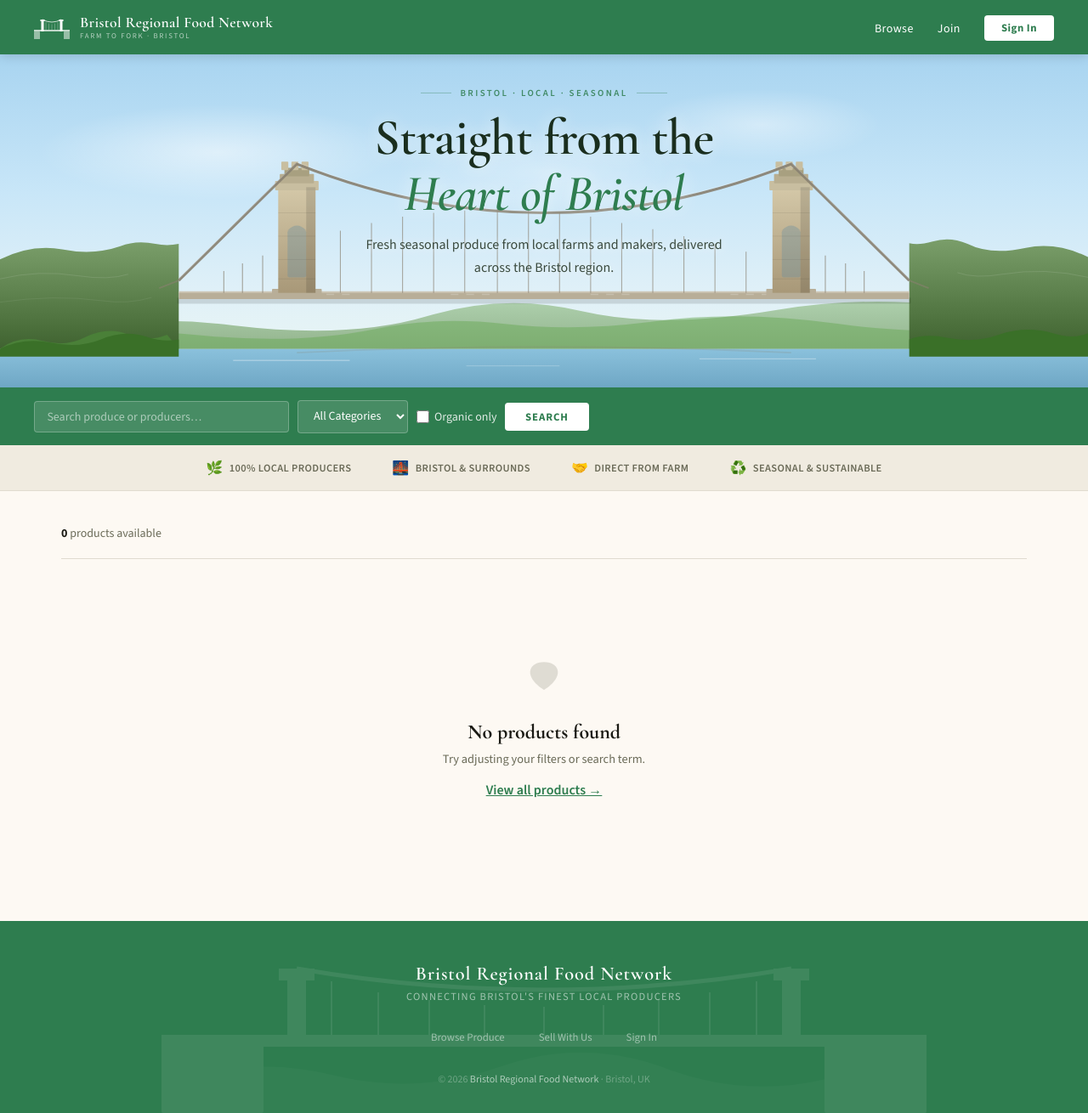
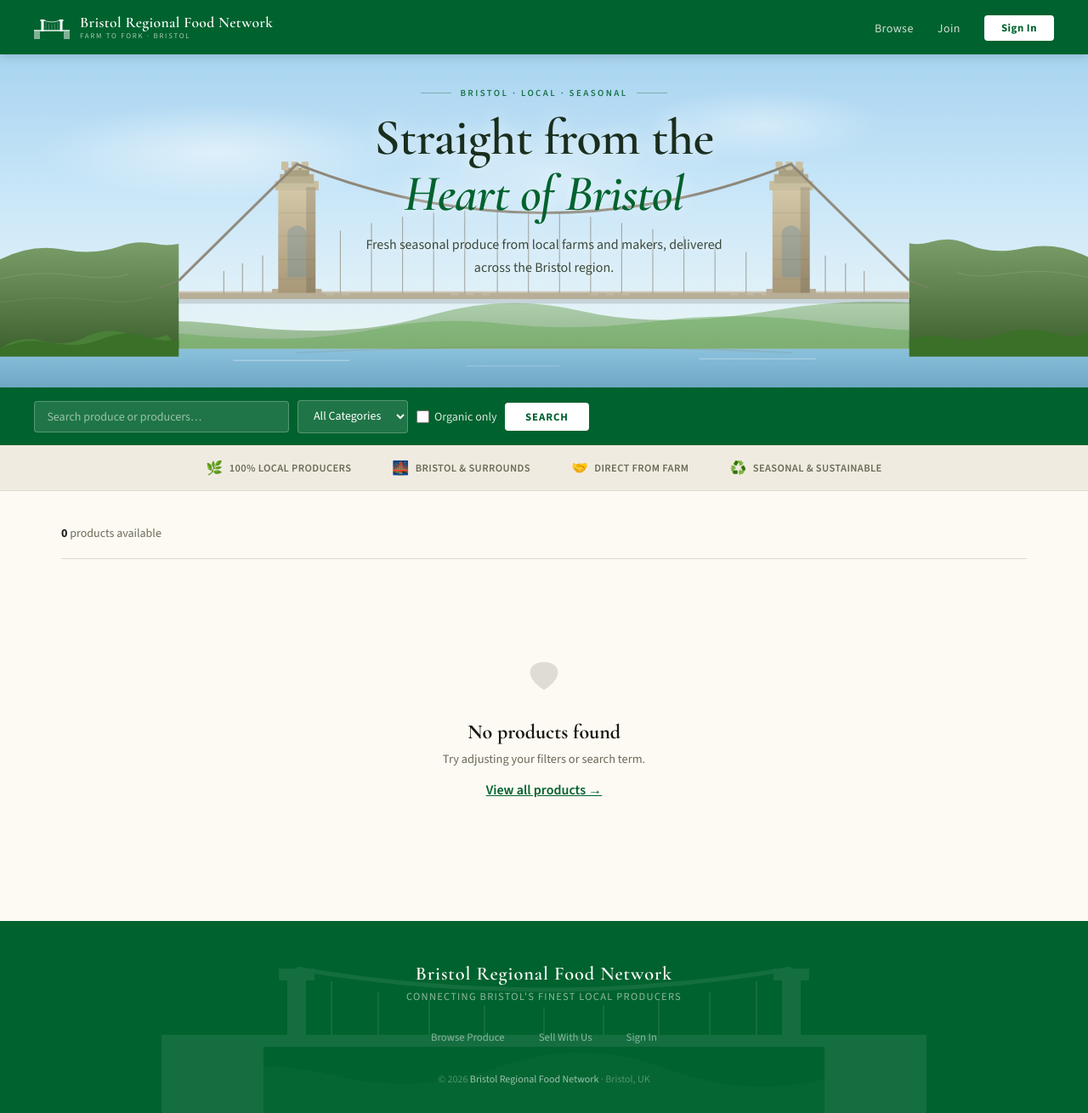
Before and after one commit to matthewwooduwe/DaESD-Group-Assignment, a Django app: page / in a window 1280 px wide. Shown: the whole page at 85% size. Run offline with Django 4.2, Linux system fonts and the light colour scheme; data that the repository does not hold is empty.

Commit message:
Frontend fix

```diff
--- a/services/frontend-service/web/templates/web/base.html
+++ b/services/frontend-service/web/templates/web/base.html
@@ -11,9 +11,9 @@
         :root {
             --bg:           #fdf9f3;
             --card-bg:      #ffffff;
-            --nav-bg:       #2e7d4f;
+            --nav-bg:       #00622e;
             --nav-accent:   #ffffff;
-            --green:        #2e7d4f;
+            --green:        #00622e;
             --green-mid:    #1a7a42;
             --green-light:  #e8f5ee;
             --green-pale:   #f2faf5;
@@ -93,7 +93,7 @@
         }
 
         .nav-links a {
-            color: #ffffff;
+            color: rgba(255,255,255,0.8);
             text-decoration: none;
             font-size: 0.875rem;
             font-weight: 400;
```
